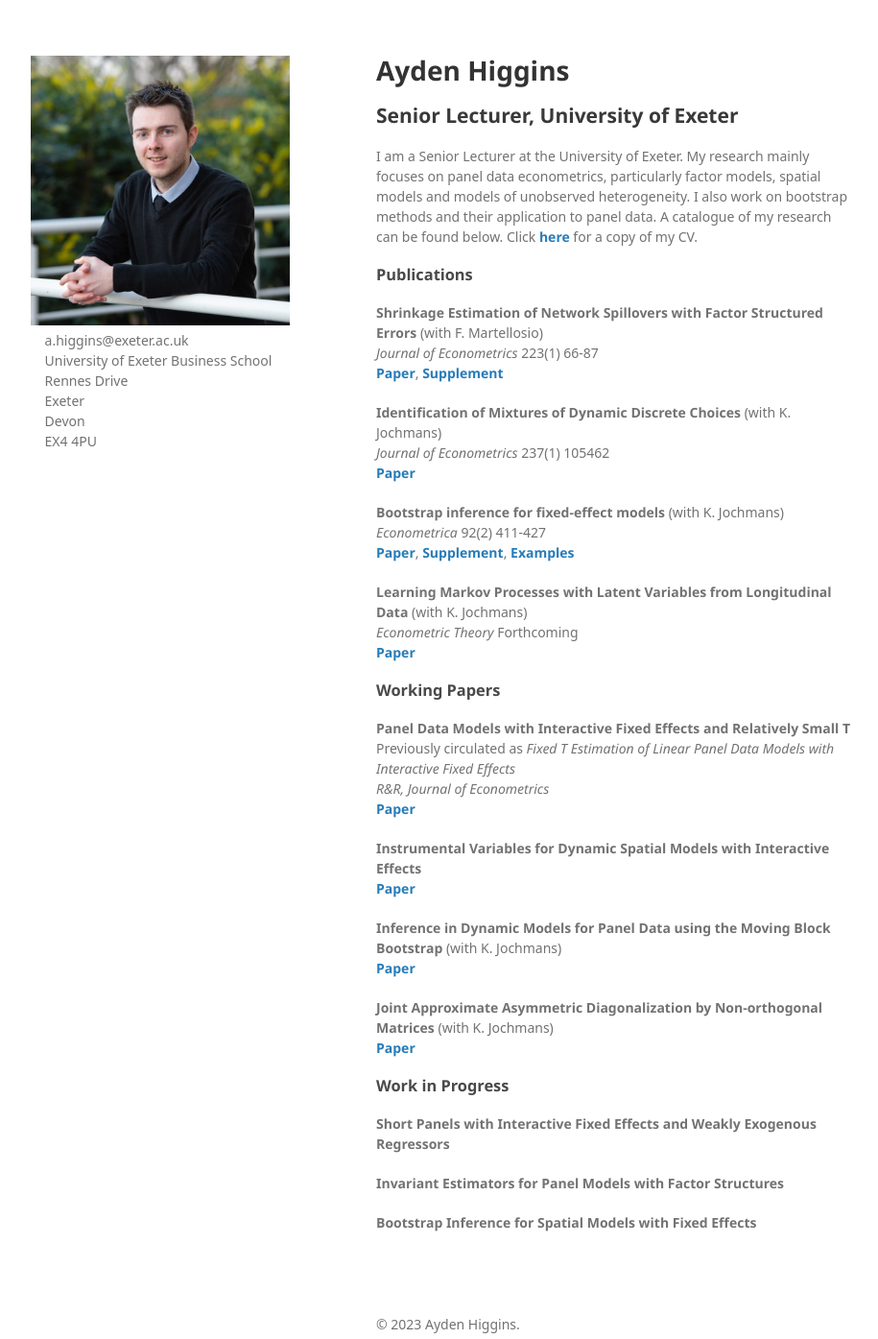
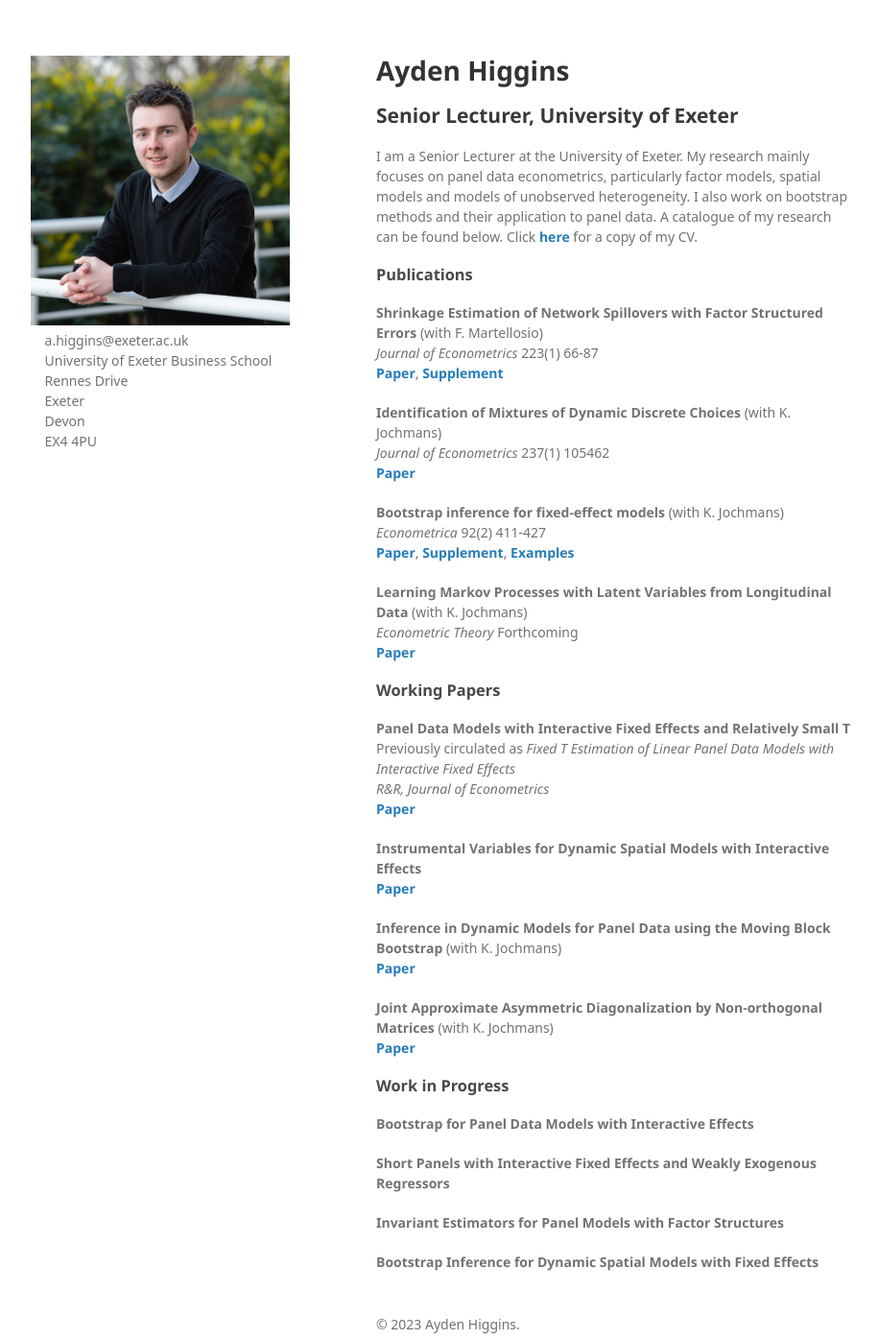
Before and after one commit to Tokkita/Tokkita.github.io, a Jekyll site: the page built from index.md, in a window 1280 px wide and 1395 px high. Shown: the whole window at 96% size, without its empty margins (178-1093 px from the left). Built offline with Jekyll 4.4.1, drawn with Linux system fonts in a browser that asks for light colours; nearby versions of some CDN libraries; some web fonts are replaced; our own code applies the rules of GitHub Pages for plain Markdown files.

Commit message:
Update index.md

```diff
--- a/index.md
+++ b/index.md
@@ -22,10 +22,10 @@ I am a Senior Lecturer at the University of Exeter. My research mainly focuses o
 
 ### Work in Progress
 
+<b> Bootstrap for Panel Data Models with Interactive Effects </b>
+
 <b> Short Panels with Interactive Fixed Effects and Weakly Exogenous Regressors </b>
 
 <b> Invariant Estimators for Panel Models with Factor Structures </b>
 
-<b>  </b>
-
-<b> Bootstrap Inference for Spatial Models with Fixed Effects </b>
+<b> Bootstrap Inference for Dynamic Spatial Models with Fixed Effects </b>
```
